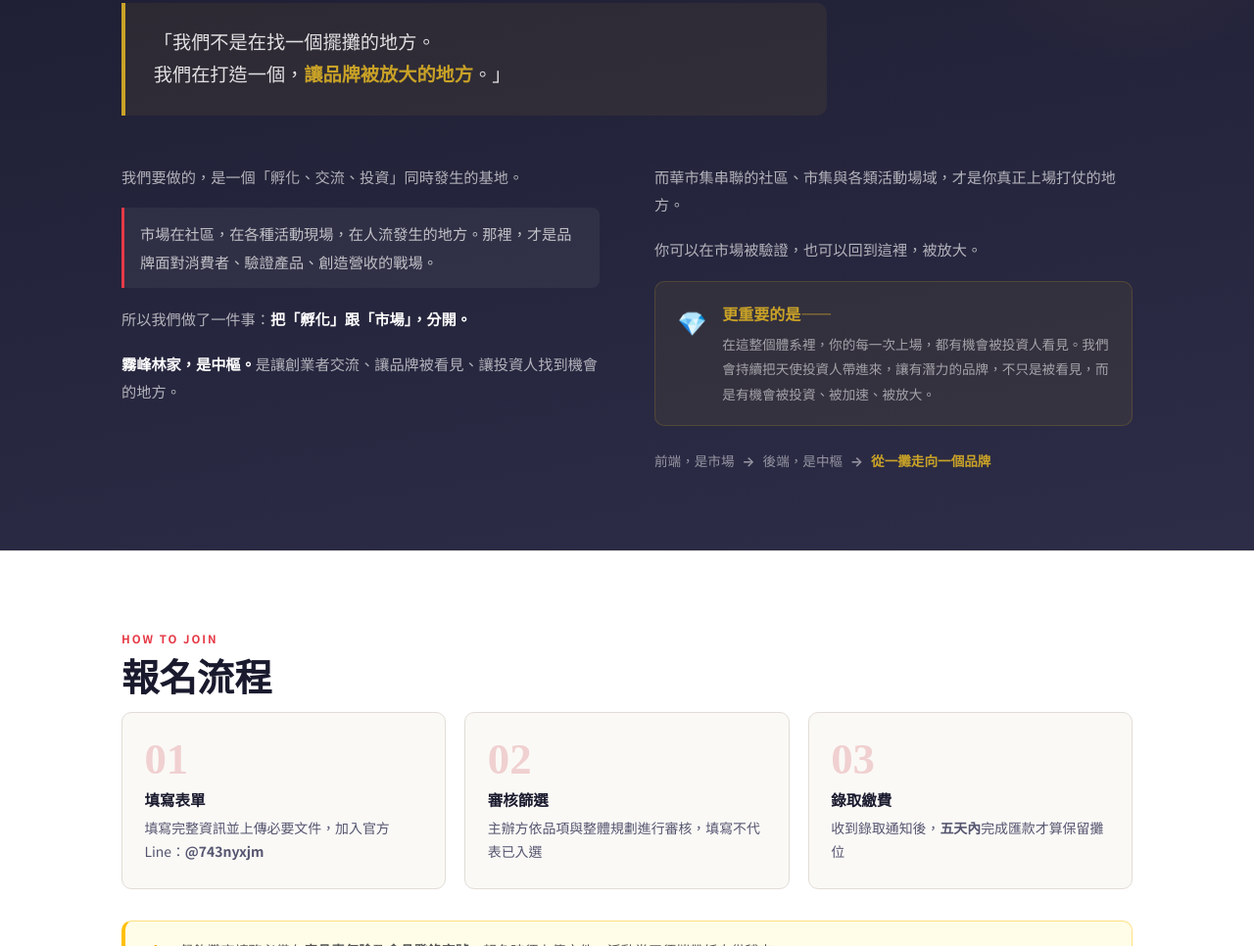
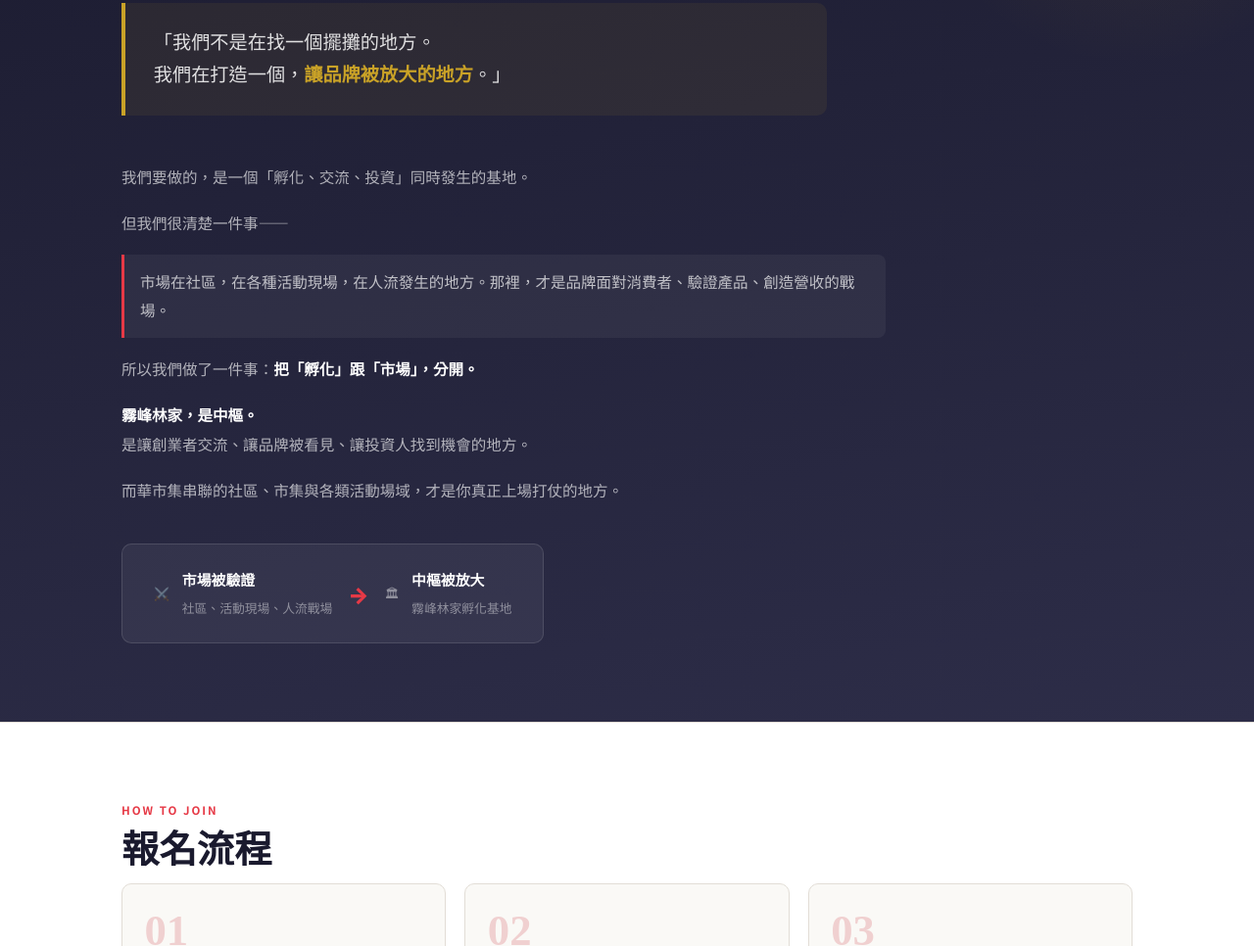
Before and after one commit to lobsteralex7401-cpu/hua-market-503, a plain HTML site: page index.html in a window 1280 px wide. Shown: the part 3416-4382 px from the top of the page at 98% size. Drawn offline with Linux system fonts and the light colour scheme.

Commit message:
init: 5/3 母親節市集招商網頁（含初衷文案）

```diff
--- a/index.html
+++ b/index.html
@@ -308,29 +308,32 @@
         我們在打造一個，<em>讓品牌被放大的地方</em>。」
       </div>
 
-      <div class="mission-body">
-        <div class="mission-col">
+      <div class="mission-single">
         <p>我們要做的，是一個「孵化、交流、投資」同時發生的基地。</p>
+        <p>但我們很清楚一件事——</p>
         <p class="mission-hl">市場在社區，在各種活動現場，在人流發生的地方。那裡，才是品牌面對消費者、驗證產品、創造營收的戰場。</p>
         <p>所以我們做了一件事：<strong>把「孵化」跟「市場」，分開。</strong></p>
-          <p><strong>霧峰林家，是中樞。</strong>是讓創業者交流、讓品牌被看見、讓投資人找到機會的地方。</p>
+        <p>
+          <strong>霧峰林家，是中樞。</strong><br>
+          是讓創業者交流、讓品牌被看見、讓投資人找到機會的地方。
+        </p>
+        <p>而華市集串聯的社區、市集與各類活動場域，才是你真正上場打仗的地方。</p>
       </div>
-        <div class="mission-col">
-          <p>而華市集串聯的社區、市集與各類活動場域，才是你真正上場打仗的地方。</p>
-          <p>你可以在市場被驗證，也可以回到這裡，被放大。</p>
-          <div class="mission-invest-box">
-            <div class="mib-icon">💎</div>
+
+      <div class="mission-flow-row">
+        <div class="mfr-item">
+          <span class="mfr-icon">⚔️</span>
           <div>
-              <strong>更重要的是——</strong>
-              <p>在這整個體系裡，你的每一次上場，都有機會被投資人看見。我們會持續把天使投資人帶進來，讓有潛力的品牌，不只是被看見，而是有機會被投資、被加速、被放大。</p>
+            <strong>市場被驗證</strong>
+            <span>社區、活動現場、人流戰場</span>
           </div>
         </div>
-          <div class="mission-path">
-            <span>前端，是市場</span>
-            <span class="mp-arrow">→</span>
-            <span>後端，是中樞</span>
-            <span class="mp-arrow">→</span>
-            <span class="mp-end">從一攤走向一個品牌</span>
+        <div class="mfr-arrow">→</div>
+        <div class="mfr-item">
+          <span class="mfr-icon">🏛</span>
+          <div>
+            <strong>中樞被放大</strong>
+            <span>霧峰林家孵化基地</span>
           </div>
         </div>
       </div>
--- a/styles.css
+++ b/styles.css
@@ -505,13 +505,13 @@ a:hover { color: var(--red-dark); }
 }
 .mission-quote-block em { font-style: normal; color: var(--gold); font-weight: 700; }
 
-.mission-body {
-  display: grid; grid-template-columns: 1fr 1fr; gap: 3.5rem;
+.mission-single {
+  max-width: 780px;
+  margin-bottom: 2.5rem;
 }
-@media (max-width: 720px) { .mission-body { grid-template-columns: 1fr; gap: 2rem; } }
-.mission-col p { color: rgba(255,255,255,.65); font-size: .95rem; line-height: 1.85; margin-bottom: 1.1rem; }
-.mission-col p:last-child { margin-bottom: 0; }
-.mission-col strong { color: #fff; }
+.mission-single p { color: rgba(255,255,255,.65); font-size: .97rem; line-height: 1.9; margin-bottom: 1.1rem; }
+.mission-single p:last-child { margin-bottom: 0; }
+.mission-single strong { color: #fff; }
 .mission-hl {
   background: rgba(255,255,255,.05); border-left: 3px solid var(--red);
   padding: .8rem 1rem; border-radius: 0 8px 8px 0;
@@ -535,6 +535,23 @@ a:hover { color: var(--red-dark); }
 .mission-path span { font-size: .85rem; color: rgba(255,255,255,.5); }
 .mp-arrow { color: var(--red); font-weight: 700; }
 .mp-end { color: var(--gold) !important; font-weight: 700; }
+
+/* 初衷 flow row */
+.mission-flow-row {
+  display: inline-flex; align-items: center; gap: 1rem;
+  background: rgba(255,255,255,.06);
+  border: 1px solid rgba(255,255,255,.12);
+  border-radius: var(--r);
+  padding: 1.4rem 2rem;
+  flex-wrap: wrap;
+}
+.mfr-item {
+  display: flex; align-items: center; gap: .8rem;
+}
+.mfr-icon { font-size: 1.6rem; flex-shrink: 0; }
+.mfr-item strong { display: block; color: #fff; font-size: .93rem; font-weight: 700; margin-bottom: .15rem; }
+.mfr-item span { font-size: .8rem; color: rgba(255,255,255,.45); }
+.mfr-arrow { color: var(--red); font-size: 1.4rem; font-weight: 900; flex-shrink: 0; }
 
 /* ── STEPS ── */
 .steps-section {
```
Also changed, not shown: logo.png.jpg (added). Lines whose indentation alone changed are shown as unchanged.
